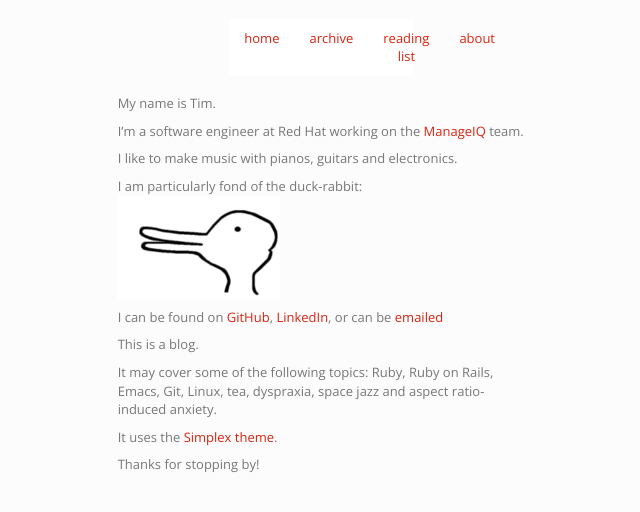
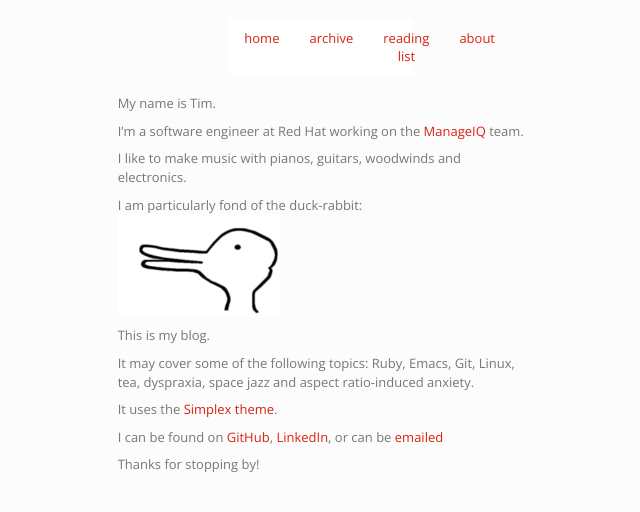
Before and after one commit to imtayadeway/imtayadeway.github.io, a Jekyll site: the page built from about/index.md, in a window 1280 px wide. Shown: the top 512 px of the page, without its empty margins (319-959 px from the left). Built offline with Jekyll 4.4.1, drawn with Linux system fonts in a browser that asks for light colours.

Commit message:
Modify bio a bit

```diff
--- a/about/index.md
+++ b/about/index.md
@@ -8,20 +8,19 @@ My name is Tim.
 I'm a software engineer at Red Hat working on the
 [ManageIQ](http://manageiq.org) team.
 
-I like to make music with pianos, guitars and electronics.
+I like to make music with pianos, guitars, woodwinds and electronics.
 
 I am particularly fond of the duck-rabbit:
 <img src="/assets/duck-rabbit.gif" class="img-responsive" alt="Wittgenstein's duck-rabbit" style="height: 40%; width: 40%">
 
-I can be found on [GitHub], [LinkedIn], or can be [emailed]
+This is my blog.
 
-This is a blog.
-
-It may cover some of the following topics: Ruby, Ruby on Rails, Emacs,
-Git, Linux, tea, dyspraxia, space jazz and aspect ratio-induced
-anxiety.
+It may cover some of the following topics: Ruby, Emacs, Git, Linux,
+tea, dyspraxia, space jazz and aspect ratio-induced anxiety.
 
 It uses the [Simplex theme](https://bootswatch.com/simplex).
+
+I can be found on [GitHub], [LinkedIn], or can be [emailed]
 
 Thanks for stopping by!
 
```
